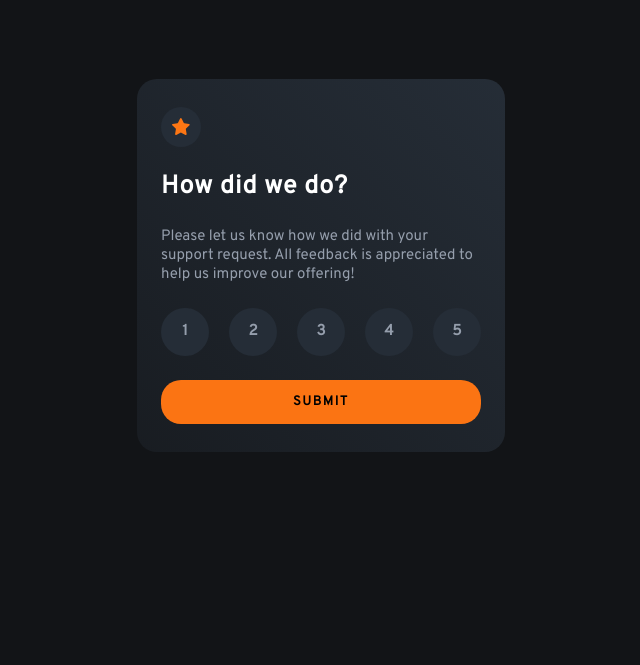
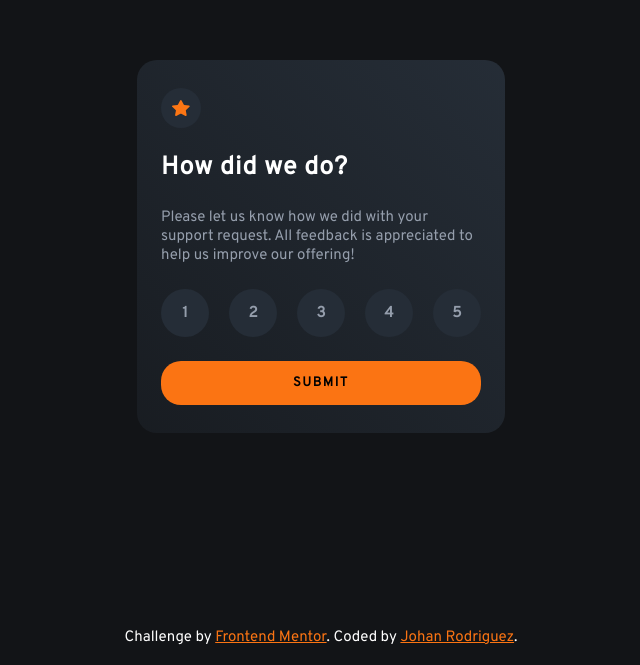
Before and after one commit to jdrodriguez2707/interactive-rating-component, a React (Vite) app: page / in a window 1280 px wide. Shown: the part 135-800 px from the top of the page, without its empty margins (319-959 px from the left). Built offline with nearby package versions, Linux system fonts and the light colour scheme.

Commit message:
Update README.md with new solution URL and enhance App component layout with footer attribution 📝💄

```diff
--- a/src/App.css
+++ b/src/App.css
@@ -13,6 +13,17 @@
   color: var(--color-primary);
 }
 
+.attribution {
+  margin-bottom: 18px;
+  text-align: center;
+  font-size: var(--font-size-paragraph);
+  color: var(--color-neutral-white);
+
+  a {
+    color: var(--color-primary);
+  }
+}
+
 @media (width >= 1024px) {
   .main-container {
     max-width: 400px;
--- a/src/App.jsx
+++ b/src/App.jsx
@@ -20,7 +20,8 @@ const App = () => {
   }
 
   return (
-    <div className='main-container'>
+    <>
+      <main className='main-container'>
         {isSubmitted ? (
           <ThankYouCard selectedRating={selectedRating} />
         ) : (
@@ -32,7 +33,22 @@ const App = () => {
             />
           </>
         )}
-    </div>
+      </main>
+      <footer className='attribution'>
+        Challenge by{' '}
+        <a
+          href='https://www.frontendmentor.io/solutions/interactive-rating-component-using-react-j0FK2P8cmw'
+          target='_blank'
+        >
+          Frontend Mentor
+        </a>
+        . Coded by{' '}
+        <a href='https://github.com/jdrodriguez2707' target='_blank'>
+          Johan Rodriguez
+        </a>
+        .
+      </footer>
+    </>
   )
 }
 
--- a/src/index.css
+++ b/src/index.css
@@ -16,5 +16,13 @@ body {
   display: grid;
   place-content: center;
   font-family: var(--primary-font-family);
+  height: 100dvh;
   background-color: var(--color-neutral-very-dark-blue);
 }
+
+#root {
+  display: grid;
+  grid-template-rows: 1fr auto;
+  place-items: center;
+  height: inherit;
+}
```
Also changed, not shown: 1 other file (tests, documents, lock files or other folders). Lines whose indentation alone changed are shown as unchanged.
